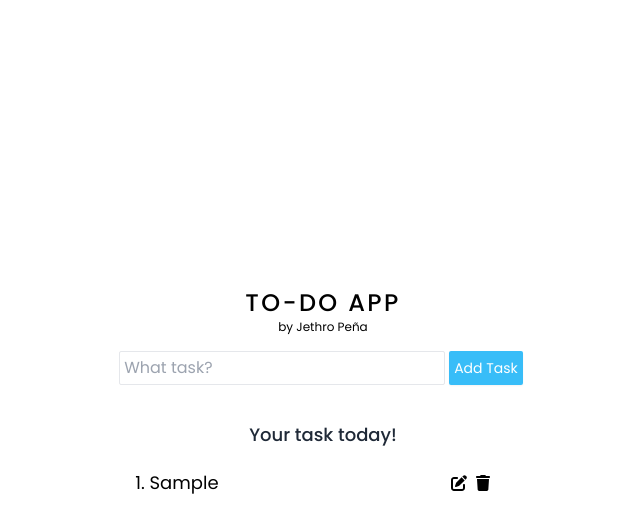
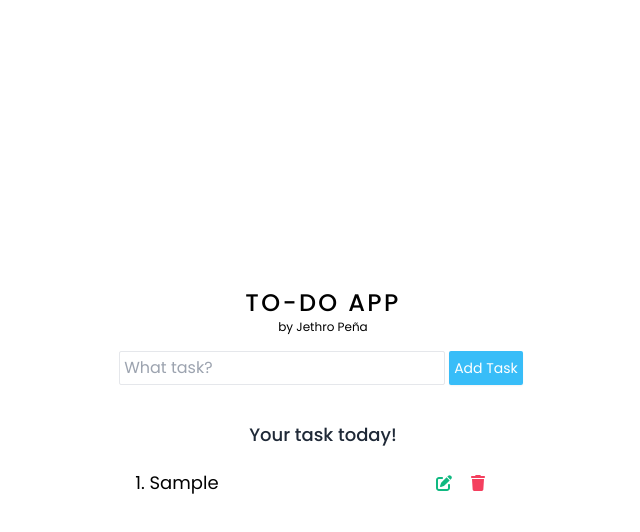
Before and after one commit to Craigen1/To-do-app, a Next.js app: page / in a window 1280 px wide. Both pictures are taken after typing "Sample" into the empty fields and a click on the button "Add Task". Shown: the top 532 px of the page, without its empty margins (317-957 px from the left). Built offline with nearby package versions, Linux system fonts and the light colour scheme.

Commit message:
change btn color(2)

```diff
--- a/app/component/AddTask.jsx
+++ b/app/component/AddTask.jsx
@@ -115,7 +115,7 @@ export const AddTask = () => {
                     <p
                       onClick={() => toggleComplete(index)}
                       className={`cursor-pointer md:text-lg text-xs ${
-                        task.completed ? "line-through text-gray-600" : ""
+                        task.completed ? "line-through text-gray-500" : ""
                       }`}
                     >
                       {index + 1}. {task.text}
@@ -125,12 +125,12 @@ export const AddTask = () => {
                     <FontAwesomeIcon
                       icon={faPenToSquare}
                       onClick={() => toggleEdit(index)}
-                      className="px-1 cursor-pointer w-3 h-3 md:w-4 md:h-4"
+                      className="px-[9px] cursor-pointer w-3 h-3 md:w-4 md:h-4 text-emerald-500"
                     />
                     <FontAwesomeIcon
                       icon={faTrash}
                       onClick={() => toggleDelete(index)}
-                      className="px-1 cursor-pointer w-3 h-3 md:w-4 md:h-4"
+                      className="px-[9px] cursor-pointer w-3 h-3 md:w-4 md:h-4 text-rose-500"
                     />
                   </div>
                 </div>
```
